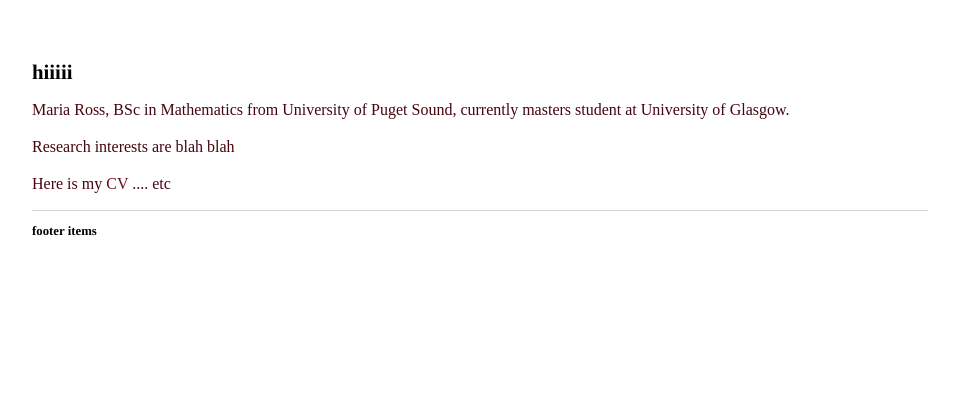
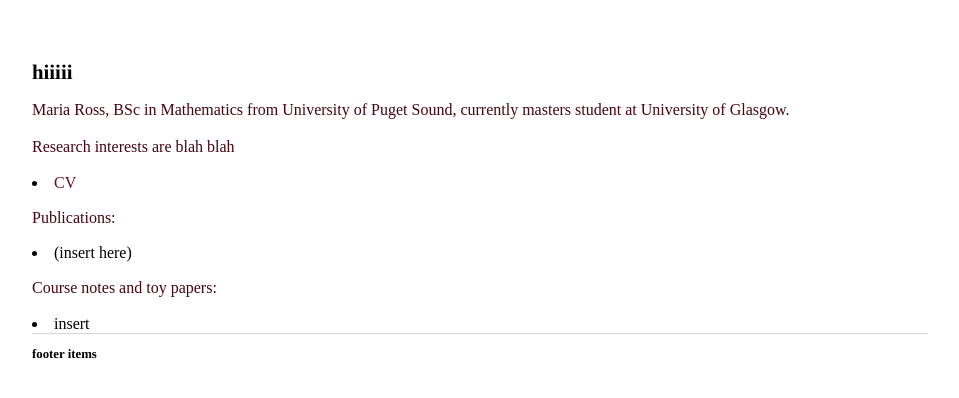
Before and after one commit to mariarross/mariarross.github.io, a Jekyll site: the page built from index.html, in a window 1280 px wide. Shown: the top 398 px of the page, without its empty margins (160-1119 px from the left). Built offline with Jekyll 4.4.1, drawn with Linux system fonts in a browser that asks for light colours.

Commit message:
Update index.html

```diff
--- a/index.html
+++ b/index.html
@@ -6,5 +6,9 @@ title: Maria Ross
 	<h1>hiiiii </h1>
 	<p> Maria Ross, BSc in Mathematics from University of Puget Sound, currently masters student at University of Glasgow. </p>
 	<p> Research interests are  blah blah </p>
-	<p> Here is my <a href="/CV_V2.pdf">CV</a> .... etc </p>
+	<li>  <a href="/CV_V2.pdf">CV</a>  </li>
+	<p> Publications: </p>
+	<li>  (insert here) </li>
+	<p> Course notes and toy papers: </p>
+	<li> insert </li>
 </div><!-- /.blurb -->
```
